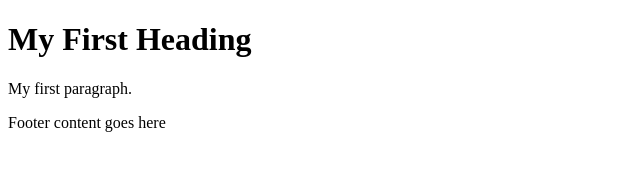
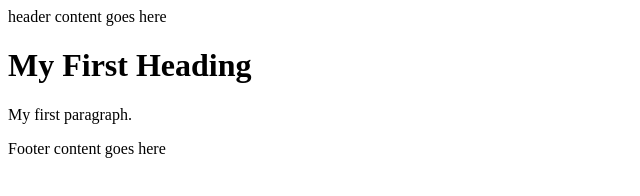
Before and after one commit to Mesielle86/myportfolio, a plain HTML site: page index.html in a window 1280 px wide. Shown: the whole page, without its empty margins (0-640 px from the left). Drawn offline with Linux system fonts and the light colour scheme.

Commit message:
Adding a new Header

```diff
--- a/index.html
+++ b/index.html
@@ -1,7 +1,9 @@
 <!DOCTYPE html>
 <html>
 <body>
-
+<header>
+    header content goes here
+</header>
 <h1>My First Heading</h1>
 <p>My first paragraph.</p>
 
```
